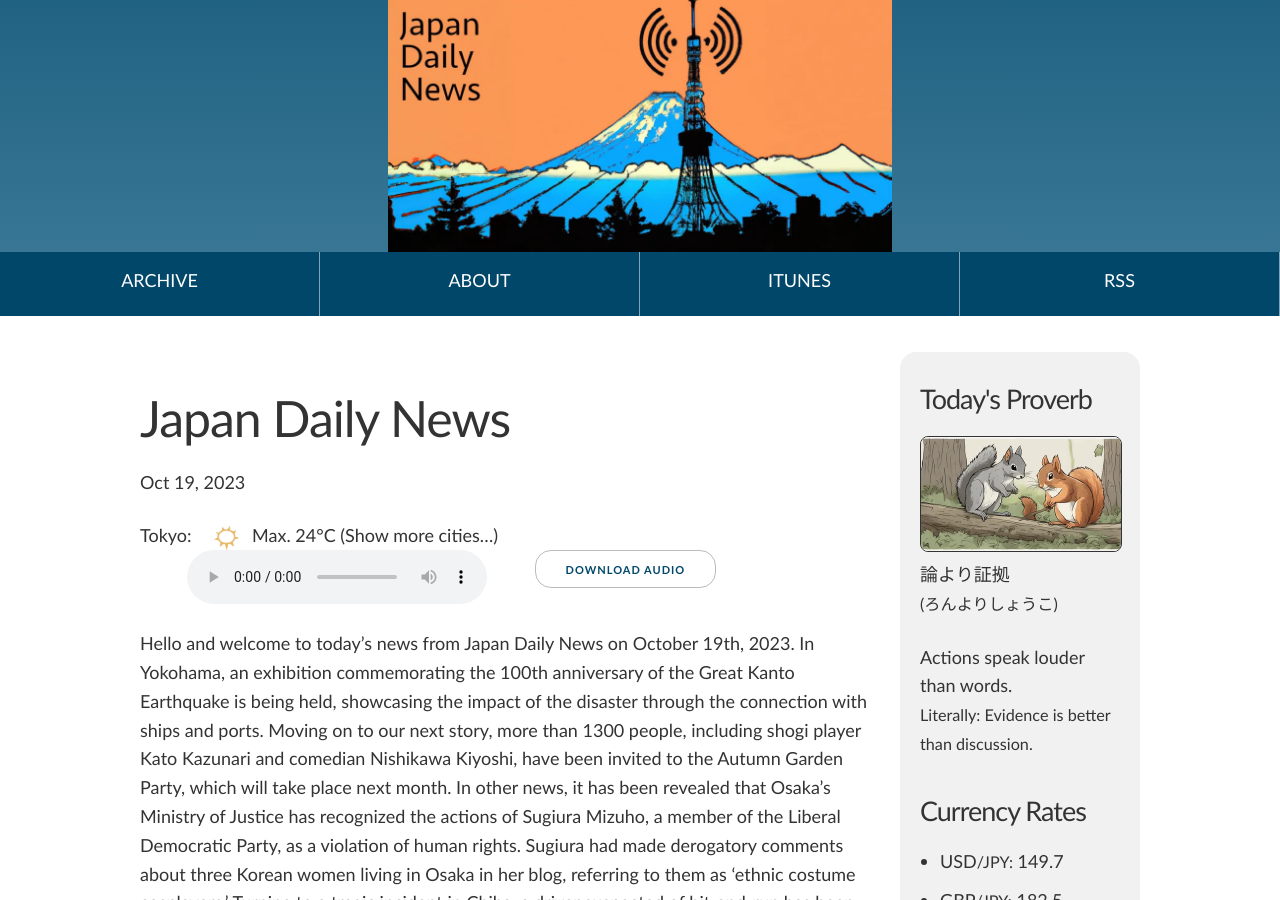
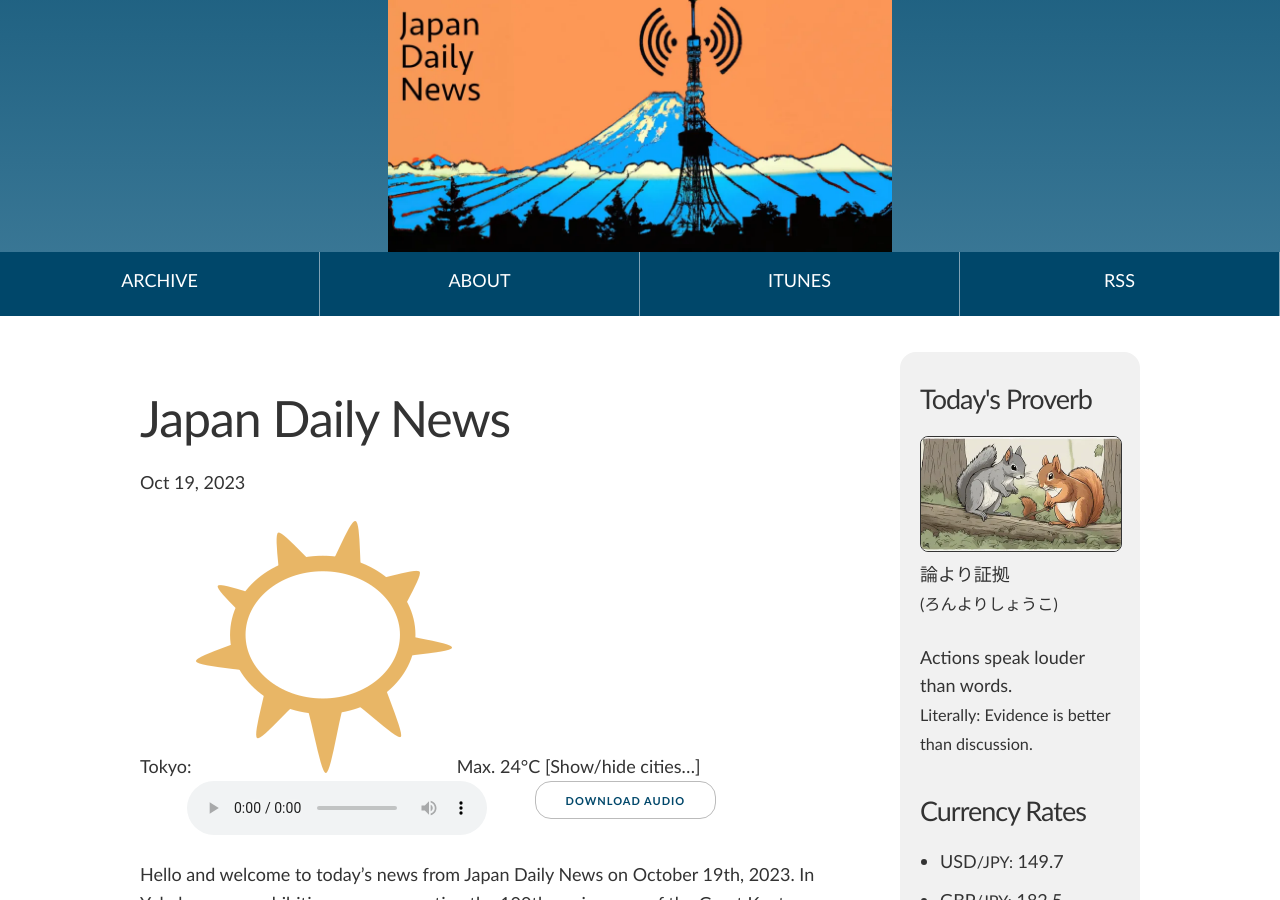
Before and after one commit to tagawa/JapanDailyNews, a Jekyll site: the page built from docs/index.html, in a window 1280 px wide and 900 px high. Built offline with Jekyll 4.4.1, drawn with Linux system fonts in a browser that asks for light colours; comment, search, counter and statistics services are not loaded.

Commit message:
Removed inline style

```diff
--- a/docs/index.html
+++ b/docs/index.html
@@ -15,11 +15,11 @@ summary: Today's news from Japan, powered by AI. This computer-generated daily p
     </p>
 
     {% if latest_post.weather_tokyo_image != blank and latest_post.weather_tokyo_maxtemp != blank and latest_post.weather_tokyo_description != blank -%}
-      <details>
+      <details class="weather">
         <summary>
-          Tokyo: <img src="/images/weather/{{ latest_post.weather_tokyo_image }}" alt="{{ latest_post.weather_tokyo_description }}." title="{{ latest_post.weather_tokyo_description }}." style="max-height: 24px; margin: 0 0.5em 0 1em; vertical-align: middle;"> Max. {{ latest_post.weather_tokyo_maxtemp }}°C (Show more cities…)
+          Tokyo: <img src="/images/weather/{{ latest_post.weather_tokyo_image }}" alt="{{ latest_post.weather_tokyo_description }}." title="{{ latest_post.weather_tokyo_description }}."> Max. {{ latest_post.weather_tokyo_maxtemp }}°C [Show/hide cities…]
         </summary>
-        Osaka: <img src="/images/weather/{{ latest_post.weather_osaka_image }}" alt="{{ latest_post.weather_osaka_description }}." title="{{ latest_post.weather_osaka_description }}." style="max-height: 24px; margin: 0 0.5em 0 1em; vertical-align: middle;"> Max. {{ latest_post.weather_osaka_maxtemp }}°C
+        Osaka: <img src="/images/weather/{{ latest_post.weather_osaka_image }}" alt="{{ latest_post.weather_osaka_description }}." title="{{ latest_post.weather_osaka_description }}."> Max. {{ latest_post.weather_osaka_maxtemp }}°C
       </details>
     {%- endif %}
 
```
